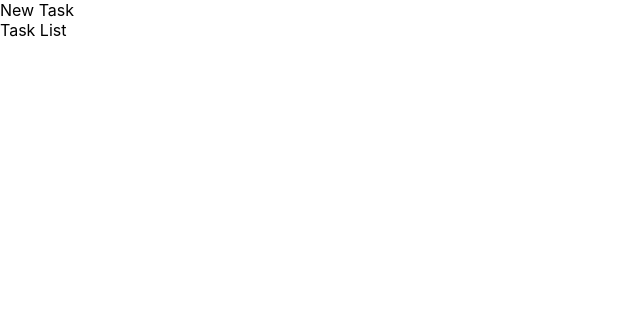
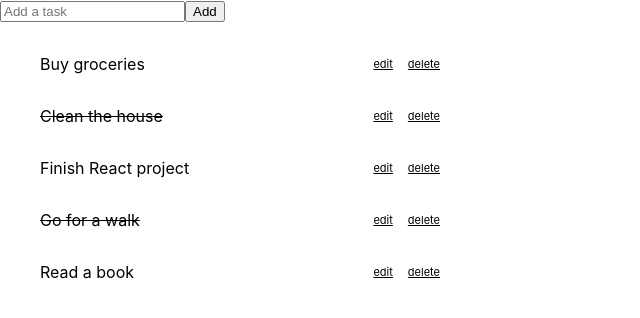
Before and after one commit to JesserHamdaoui/todo-list-2, a React (Create React App) app: page / in a window 1280 px wide. Shown: the top 318 px of the page, without its empty margins (0-640 px from the left). Built offline with nearby package versions, Linux system fonts and the light colour scheme.

Commit message:
ADD THE ADD AND DELETE FUNCTIONALITIES
Add an event listener to the add button and create a handleAdd function that will add a written task from input to the tasks array
Add an event listener to the delete button and create a handleDelete function that will delete the task from the tasks array

```diff
--- a/src/App.js
+++ b/src/App.js
@@ -1,10 +1,19 @@
+import { useState } from "react";
 import { NewTask, TaskList } from "./components";
 
 function App() {
+  const [tasks, setTasks] = useState([
+    { key: 1, done: false, text: "Buy groceries" },
+    { key: 2, done: true, text: "Clean the house" },
+    { key: 3, done: false, text: "Finish React project" },
+    { key: 4, done: true, text: "Go for a walk" },
+    { key: 5, done: false, text: "Read a book" },
+  ]);
+
   return (
     <div className="App">
-      <NewTask />
-      <TaskList />
+      <NewTask tasks={tasks} setTasks={setTasks} />
+      <TaskList tasks={tasks} setTasks={setTasks} />
     </div>
   );
 }
--- a/src/components/NewTask.jsx
+++ b/src/components/NewTask.jsx
@@ -1,6 +1,26 @@
-const NewTask = () => {
+import { useState } from "react"
+
+const NewTask = ({tasks, setTasks}) => {
+
+    const [input, setInput] = useState('')
+
+    const handleAddTask = (e) => {
+        e.preventDefault()
+        setTasks([...tasks, {key: tasks.length + 1, done: false, text: input}])
+        setInput('')
+    }
+
+    const handleChange = (e) => {
+        setInput(e.target.value)
+    }
+
     return (
-        <div>New Task</div>
+        <div className="container">
+            <form>
+                <input type="text" placeholder="Add a task" value={input} onChange={handleChange}/>
+                <button onClick={handleAddTask}>Add</button>
+            </form>
+        </div>
      );
 }
 
--- a/src/components/TaskList.jsx
+++ b/src/components/TaskList.jsx
@@ -1,6 +1,31 @@
-const TaskList = () => {
+import './task-list.css'
+
+const TaskList = ({tasks, setTasks}) => {
+
+    const handleDelete = (key) => {
+        setTasks(tasks.filter(task => {
+            return(
+                task.key !== key
+            )
+        }))
+    }
+
     return (
-        <div>Task List</div>
+        <div>
+            <ul>
+                {tasks.map(task => {
+                    return(
+                    <li key={task.key}>
+                        <p className={task.done? 'done':''}>{task.text}</p>
+                        <div className="btns">
+                            <p>edit</p>
+                            <p onClick={() => handleDelete(task.key)}>delete</p>
+                        </div>
+                    </li>
+                    )
+                })}
+            </ul>
+        </div>
      );
 }
 
--- /dev/null
+++ b/src/components/task-list.css
@@ -0,0 +1,30 @@
+.done {
+    text-decoration: line-through;
+}
+
+li {
+    display: flex;
+    justify-content: space-between;
+    max-width: 400px;
+}
+
+.btns {
+    display: flex;
+    align-items: center;
+}
+
+.btns p {
+    padding-left: 15px;
+    text-decoration: underline;
+    font-size: 11px;
+}
+
+.btns p:nth-child(1):hover{
+    cursor: pointer;
+    color: green;
+}
+
+.btns p:nth-child(2):hover{
+    cursor: pointer;
+    color: red;
+}
```
